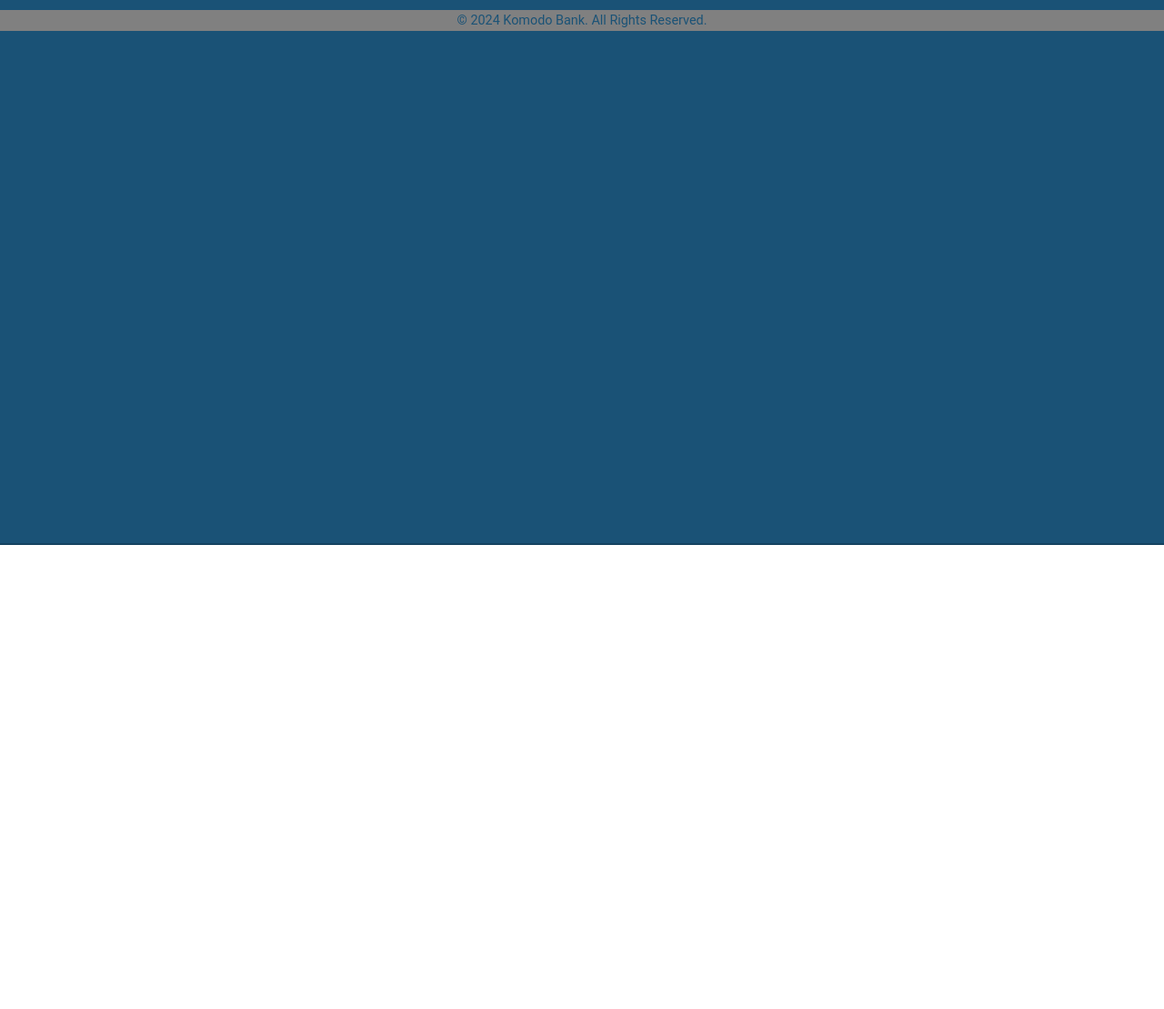
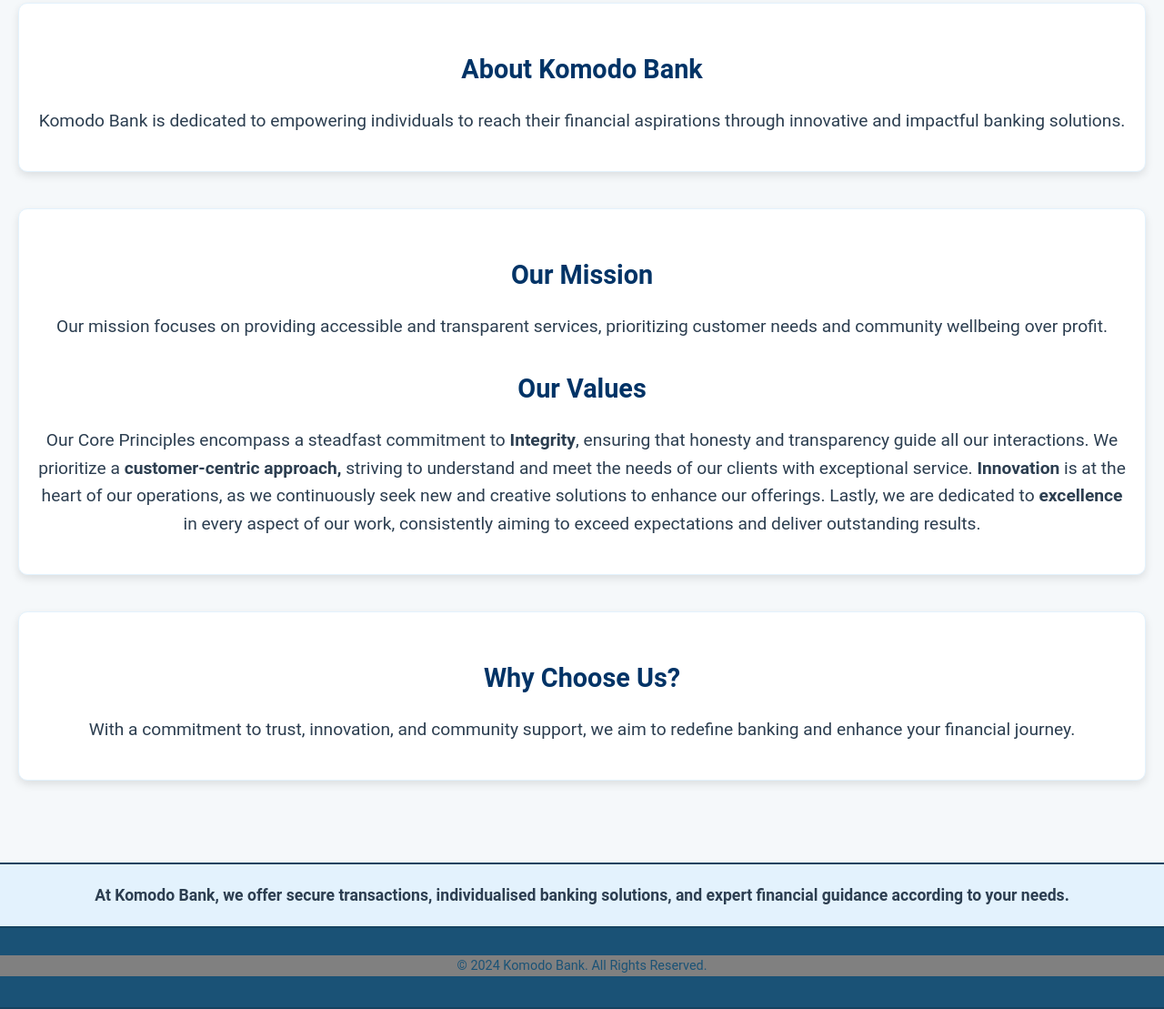
Before and after one commit to 25dmvv/komodo-bank, a plain HTML site: page html/about-us.html in a window 1280 px wide. Shown: the part 201-1310 px from the top of the page at 91% size. Before the commit the page ends 800 px from the top, so only its background shows below. Drawn offline with Linux system fonts and the light colour scheme.

Commit message:
Completion of about us page

```diff
--- a/html/about-us.html
+++ b/html/about-us.html
@@ -24,18 +24,48 @@
                     <li><a href="contact-us.html">Contact Us</a></li>
                     <li><a href="services.html">Services</a></li>
                     <li><a href="faq.html">FAQs</a></li>
-                    </li>
                 </ul>
             </nav>
         </div>
 
 
 
-        <p><B>THE ARTICLE>/ARTICLE/> TAGS TO DO STUFF</B></p>
+        <section class="about-us-section">
+            <article class="about-intro">
+                <h3>About Komodo Bank</h3>
+                <p> Komodo Bank is dedicated to empowering individuals to reach their financial aspirations through
+                    innovative and impactful banking solutions.</p>
+            </article>
+
+            <article class="mission-values">
+                <h3>Our Mission</h3>
+                <p>Our mission focuses on providing accessible and transparent services, prioritizing customer needs and
+                    community wellbeing over profit.</p>
+
+                <h3>Our Values</h3>
+                <p>Our Core Principles encompass a steadfast commitment to <b>Integrity</b>, ensuring that honesty and
+                    transparency guide all our interactions. We prioritize a <b>customer-centric approach,</b> striving to
+                    understand and meet the needs of our clients with exceptional service. <b>Innovation</b> is at the heart of
+                    our operations, as we continuously seek new and creative solutions to enhance our offerings. Lastly,
+                    we are dedicated to <b>excellence</b> in every aspect of our work, consistently aiming to exceed
+                    expectations and deliver outstanding results.</p>
+            </article>
+
+            <article class="our-team">
+                <h3>Why Choose Us?</h3>
+                <p>With a commitment to trust, innovation, and community support, we aim to redefine banking and enhance
+                    your financial journey.</p>
+            </article>
+        </section>
 
 
 
 
+        <section class="service-overview">
+            <p>At Komodo Bank, we offer secure transactions, individualised banking solutions, and expert financial
+                guidance
+                according to your needs.</p>
+        </section>
 
 
         <!--Footer-->
--- a/html/styles.css
+++ b/html/styles.css
@@ -144,6 +144,32 @@ h3 {
     font-size: 1.5rem;
     margin-bottom: 25px;
     color: #f1f1f1;
+}
+
+.about-us-section {
+    padding: 50px 20px;
+    background-color: #f5f8fa;
+    text-align: center;
+}
+
+.about-us-section article {
+    margin-bottom: 40px;
+    padding: 20px;
+    border: 1px solid #e3f2fd;
+    border-radius: 10px;
+    background-color: white;
+    box-shadow: 0 4px 10px rgba(0, 0, 0, 0.1);
+}
+
+.about-us-section h2,
+.about-us-section h3 {
+    font-size: 1.8rem;
+    color: #003366;
+    margin-bottom: 15px;
+}
+
+.about-us-section p {
+    font-size: 1.2rem;
 }
 
 .cta-button1,
```
